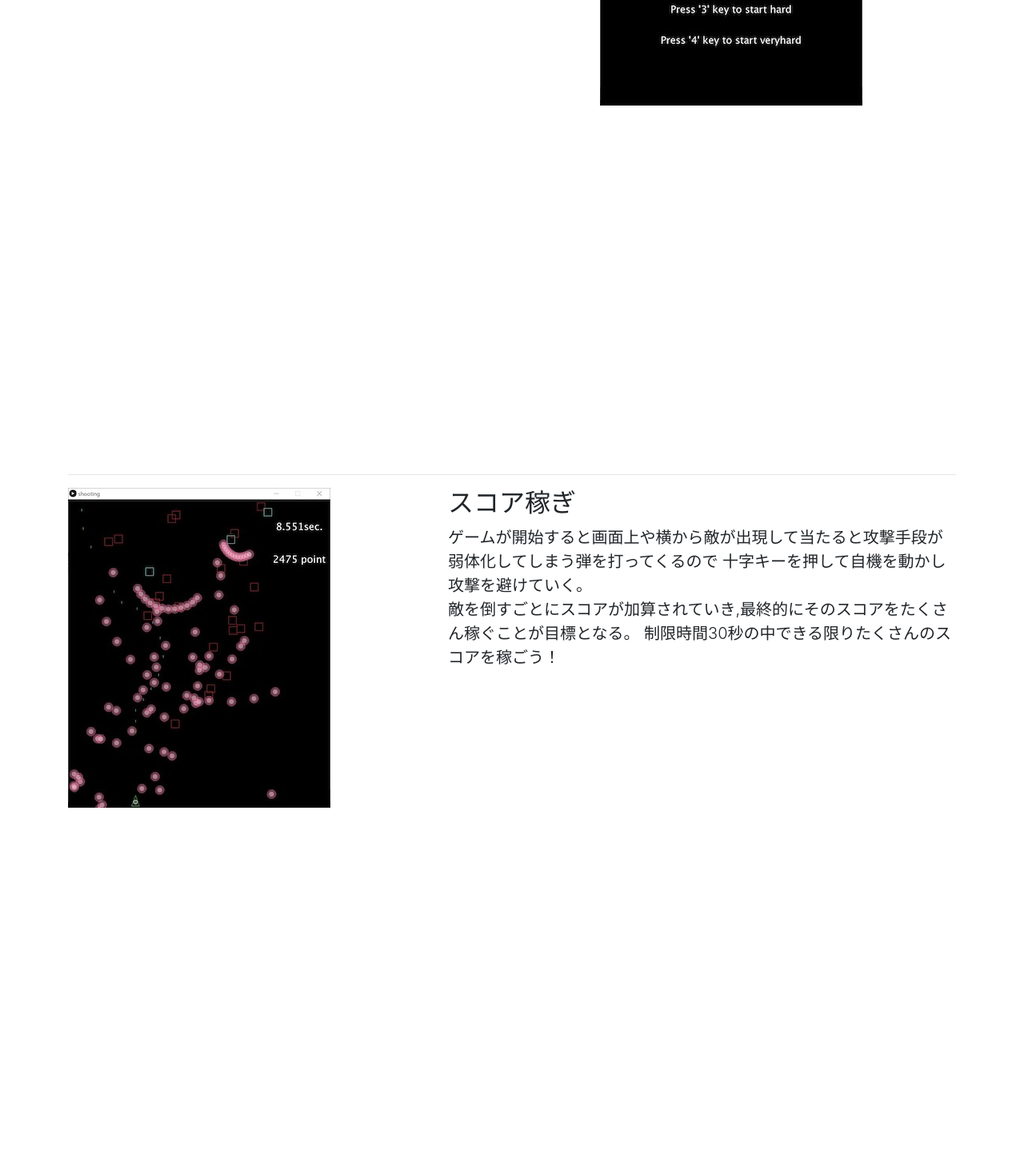
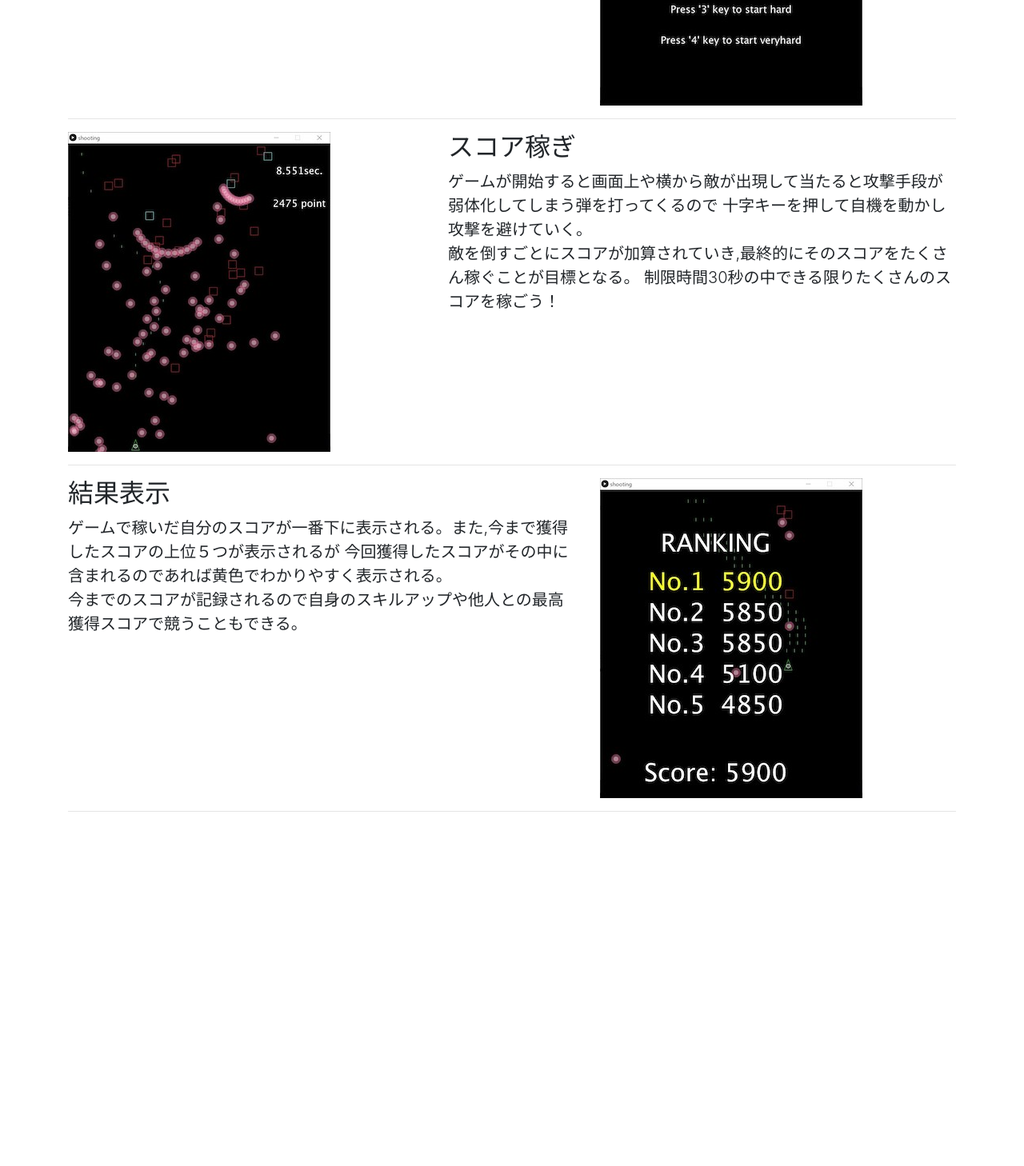
Before and after one commit to lure2810/2020_dc1_team1HP, a plain HTML site: page index.html in a window 1280 px wide. Shown: the part 960-2418 px from the top of the page at 80% size. After the commit the page ends 1991 px from the top, so only its background shows below. Drawn offline with nearby package versions, Linux system fonts and the light colour scheme.

Commit message:
Update index.html

```diff
--- a/index.html
+++ b/index.html
@@ -75,7 +75,6 @@
           </div>
           <div class="col-md-5">
             <img src="Start_1.jpg">
-            <svg class="bd-placeholder-img bd-placeholder-img-lg featurette-image img-fluid mx-auto" width="500" height="500" xmlns="http://www.w3.org/2000/svg" preserveAspectRatio="xMidYMid slice" focusable="false" role="img" aria-label="Placeholder: 500x500"><title>Placeholder</title></svg>
           </div>
         </div>
 
@@ -93,7 +92,6 @@
           </div>
           <div class="col-md-5 order-md-1">
             <img src="GamePlay_1.jpg">
-            <svg class="bd-placeholder-img bd-placeholder-img-lg featurette-image img-fluid mx-auto" width="500" height="500" xmlns="http://www.w3.org/2000/svg" preserveAspectRatio="xMidYMid slice" focusable="false" role="img" aria-label="Placeholder: 500x500"><title>Placeholder</title></svg>
           </div>
         </div>
 
@@ -110,7 +108,6 @@
           </div>
           <div class="col-md-5">
             <img src="Score_2.jpg">
-            <svg class="bd-placeholder-img bd-placeholder-img-lg featurette-image img-fluid mx-auto" width="500" height="500" xmlns="http://www.w3.org/2000/svg" preserveAspectRatio="xMidYMid slice" focusable="false" role="img" aria-label="Placeholder: 500x500"><title>Placeholder</title></svg>
           </div>
         </div>
 
```
